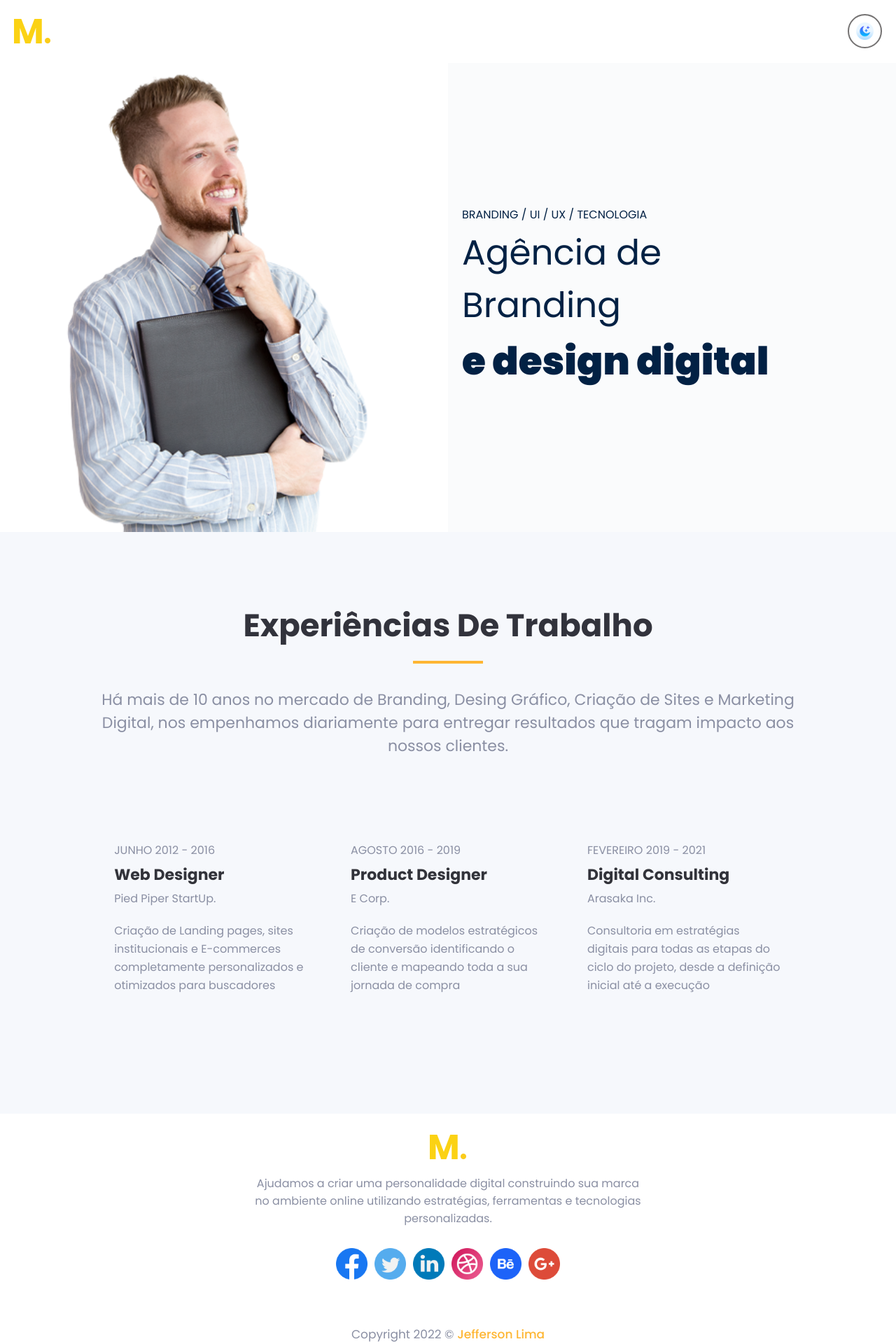
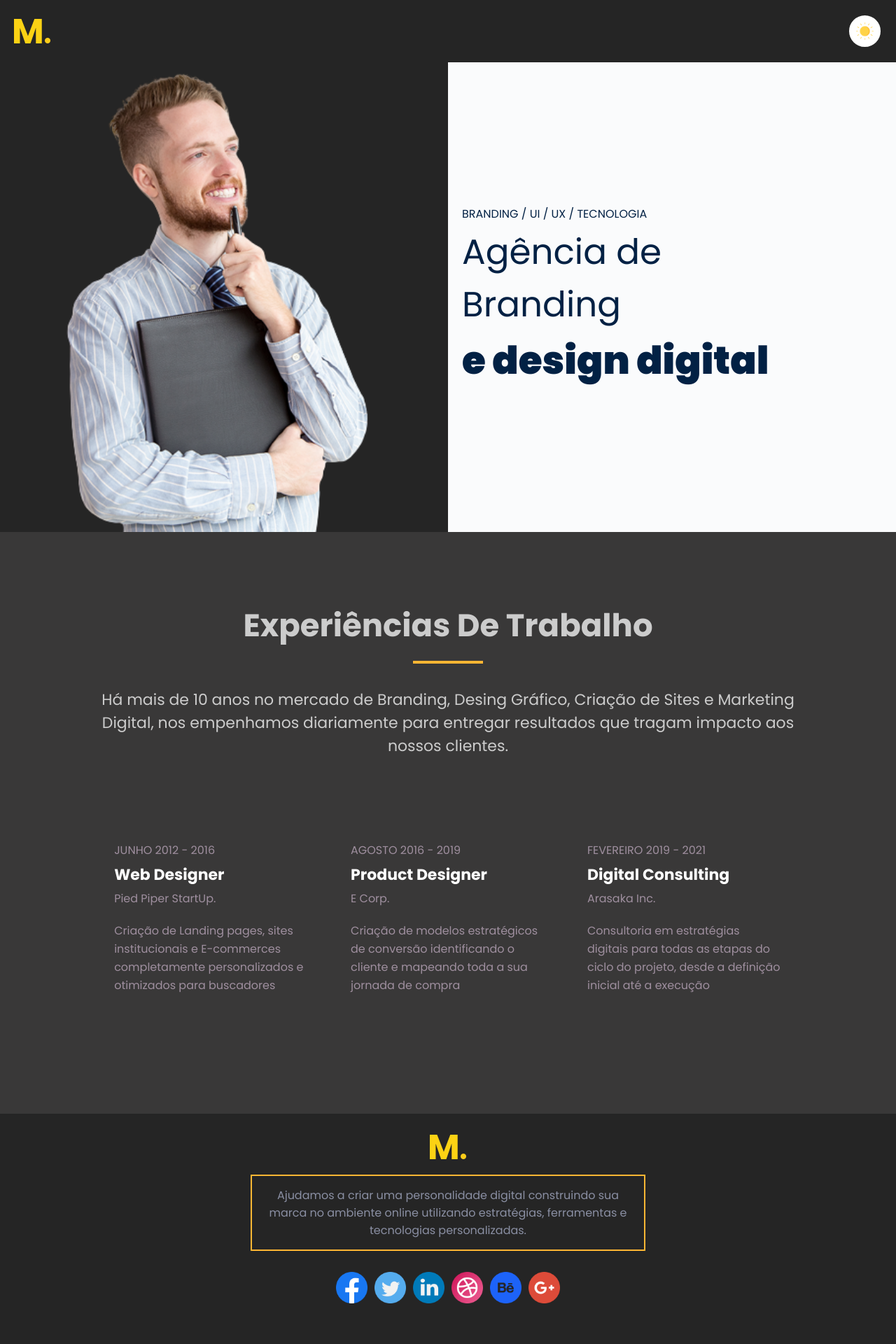
Before and after one commit to Jeeffsantoos/Landing-Page-Branding, a React (Create React App) app: page / in a window 1280 px wide. Shown: the top 1920 px of the page at 70% size. Built offline with nearby package versions, Linux system fonts and the light colour scheme.

Commit message:
modo-escuro

```diff
--- a/src/componentes/Card/index.jsx
+++ b/src/componentes/Card/index.jsx
@@ -4,7 +4,7 @@ import "./style.css"
 export default function Card(props) {
   return (
 
-    <div id="card" className="card-claro">
+    <div id="card" className="card-escuro">
       <p className="primeiroParagrafo">{props.data}</p>
       <h4>{props.titulo}</h4>
       <p className="segundoParagrafo">{props.empresa}</p>
--- a/src/componentes/Card/style.css
+++ b/src/componentes/Card/style.css
@@ -8,9 +8,11 @@
 
 
 #card:hover{
-  background-color: #feb633;
+  background-color: #feb63f5f;
   transform: scale(1.1);
   transition: all 1s;
+
+
 
 }
 
@@ -38,6 +40,16 @@
 .card-claro h4 {
   color: #32333a;
 }
+
+
+.card-escuro p {
+  color: #9f8f9f;
+}
+
+.card-escuro h4 {
+  color: #ffffff;
+}
+
 
 .primeiroParagrafo {
   margin-bottom: 5px;
--- a/src/componentes/Rodape/index.jsx
+++ b/src/componentes/Rodape/index.jsx
@@ -14,9 +14,9 @@ import iconeGoogle from "../../assets/google-plus.png";
 
 export default function Rodape(props) {
   return (
-    <footer className="footer-claro">
+    <footer className="footer-escuro">
       <img className="logo-rodape" src={Logo} alt="Logo" />
-      <div id="footer-txt" className="footer-txt-claro">
+      <div id="footer-txt" className="footer-txt-escuro">
         <p>
           Ajudamos a criar uma personalidade digital construindo sua marca no ambiente online utilizando estratégias,
           ferramentas e tecnologias personalizadas.
--- a/src/componentes/Rodape/style.css
+++ b/src/componentes/Rodape/style.css
@@ -2,11 +2,15 @@ footer {
   flex-direction: column;
   display: flex;
   align-items: center;
-  margin-top: 30px;
+  padding-top: 30px;
 }
 
 .footer-claro {
   background-color: #fff;
+}
+
+.footer-escuro {
+  background-color: #252525;
 }
 
 .logo-rodape {
@@ -25,6 +29,12 @@ footer {
 
 .footer-txt-claro {
   color: #8a8fa3;
+}
+
+.footer-txt-escuro {
+  color: #8a8fa3;
+  border: 2px solid #feb633;
+  padding: 15px;
 }
 
 .icones {
--- a/src/componentes/SecaoBanner/index.jsx
+++ b/src/componentes/SecaoBanner/index.jsx
@@ -4,7 +4,7 @@ import "./style.css";
 export default function Banner() {
   return (
     <section id="secao-banner">
-      <div id="banner-imagem" className="banner-claro"></div>
+      <div id="banner-imagem" className="banner-escuro"></div>
 
       <div className="banner-texto">
         <p>BRANDING / UI / UX / TECNOLOGIA</p>
--- a/src/componentes/SecaoBanner/style.css
+++ b/src/componentes/SecaoBanner/style.css
@@ -1,6 +1,6 @@
 #secao-banner {
   height: 95vh;
-  padding-top: 90px;
+  padding-top: 89px;
   display: flex;
   position: relative;
 
@@ -17,6 +17,10 @@
 
 .banner-claro {
   background-color: #FFF;
+}
+
+.banner-escuro {
+  background-color: #252525;
 }
 
 .banner-texto {
--- a/src/componentes/SecaoExperiencia/index.jsx
+++ b/src/componentes/SecaoExperiencia/index.jsx
@@ -4,8 +4,8 @@ import "./style.css";
 
 export default function Experiencia() {
   return (
-    <section id="secao-exp" className="secao-exp-claro">
-      <div id="exp-texto" className="texto-exp-claro">
+    <section id="secao-exp" className="secao-exp-escuro">
+      <div id="exp-texto" className="texto-exp-escuro">
         <h3>Experiências De Trabalho</h3>
         <p>Há mais de 10 anos no mercado de Branding, Desing Gráfico, Criação de Sites e Marketing Digital, nos empenhamos diariamente para entregar resultados que tragam impacto aos nossos clientes.</p>
       </div>
--- a/src/componentes/SecaoExperiencia/style.css
+++ b/src/componentes/SecaoExperiencia/style.css
@@ -4,11 +4,14 @@
   flex-direction: column;
   align-items: center;
   justify-content: center;
-  background-color: #f6f8fc;
 }
 
 .secao-exp-claro {
   background-color: #f6f8fc;
+}
+
+.secao-exp-escuro {
+  background-color: #393838;
 }
 
 #exp-texto {
@@ -42,6 +45,10 @@
   color: #32333c;
 }
 
+.texto-exp-escuro h3 {
+  color: #CCCCCC;
+}
+
 #exp-texto p {
   text-align: center;
   font-size: 22px;
@@ -51,6 +58,10 @@
 
 .texto-exp-claro p {
   color: #8a8fa3;
+}
+
+.texto-exp-escuro p {
+  color: #CCCCCC;
 }
 
 .secao-card{
--- a/src/componentes/Topo/index.jsx
+++ b/src/componentes/Topo/index.jsx
@@ -1,14 +1,15 @@
 import React from "react";
 import "./style.css";
-import Logo from "../../assets/logo.png"
-import iconeLua from "../../assets/moon.png"
+import Logo from "../../assets/logo.png";
+import iconeLua from "../../assets/moon.png";
+import iconeSol from "../../assets/sun.png";
 
 export default function Topo() {
   return (
-    <header className="header-claro limitar-secao-header">
+    <header className="header-escuro limitar-secao-header">
       <img className="logo" src={Logo} alt="Logo" />
-      <button className="botao-claro">
-        <img className="iconeBtn" src={iconeLua} alt="Lua" />
+      <button className="botao-escuro">
+        <img className="iconeBtn" src={iconeSol} alt="sol" />
       </button>
     </header>
   )
--- a/src/componentes/Topo/style.css
+++ b/src/componentes/Topo/style.css
@@ -11,6 +11,11 @@ header {
 .header-claro {
   background-color: #fff;
 }
+
+.header-escuro {
+  background-color: #252525;
+}
+
 .logo {
   max-height: 35px;
 }
@@ -30,6 +35,12 @@ button {
 .botao-claro {
   background-color: #fff;
   border: 2px solid #747272;
+  border-radius: 25px;
+}
+
+.botao-escuro {
+  background-color: #fff;
+  border: 2px solid #252525;
   border-radius: 25px;
 }
 
```
